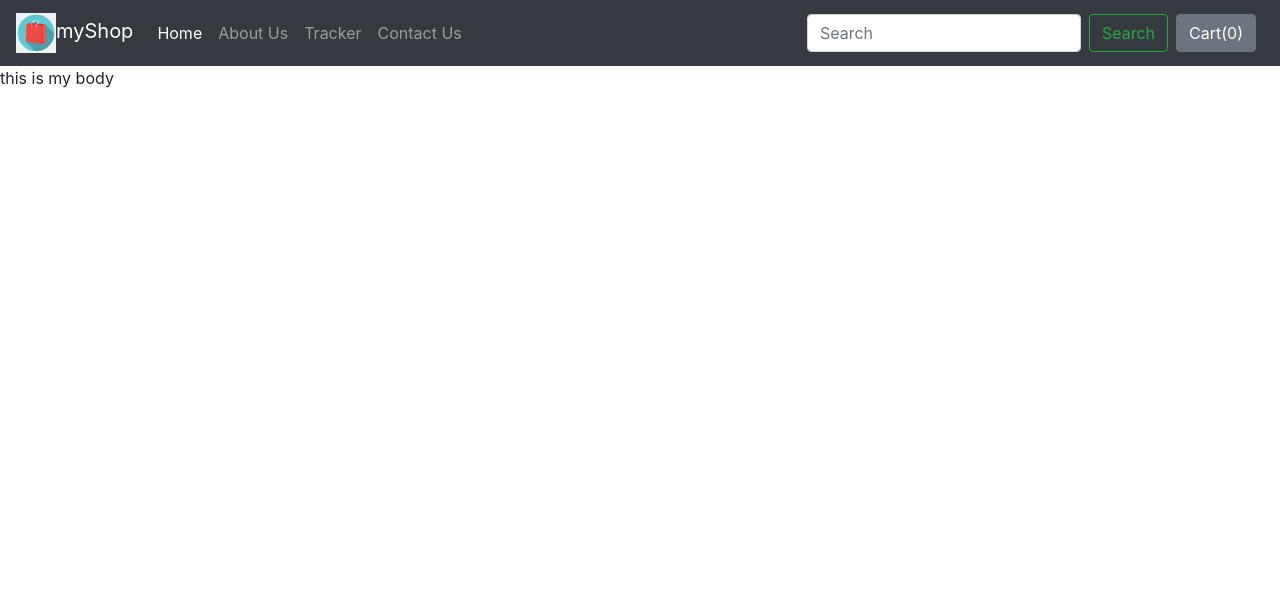
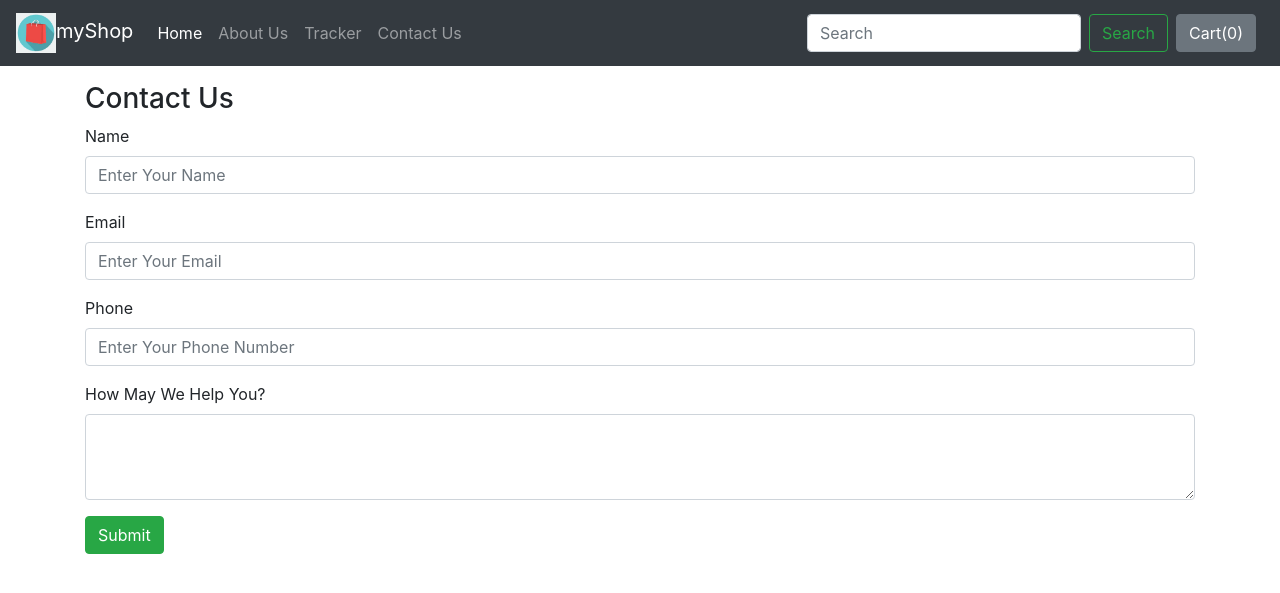
Before and after one commit to GK-SVG/myCart, a Django app: page /shop/contact/ in a window 1280 px wide. Shown: the top 593 px of the page. Run offline with Django 3.2, Linux system fonts and the light colour scheme; some libraries are stand-ins or nearby versions.

Commit message:
changes due to admin and models

```diff
--- a/shop/templates/shop/contact.html
+++ b/shop/templates/shop/contact.html
@@ -1,3 +1,28 @@
 {% extends 'shop/basic.html' %}
 {% block title %}Contact {% endblock %}
-{% block body %}this is my body{% endblock %}
+{% block body %}
+<div class="container my-3">
+    <h3>Contact Us</h3>
+    <form action="/shop/contact/" method="post">{% csrf_token %}
+  <div class="form-group">
+    <label for="name">Name</label>
+    <input type="text" class="form-control" id="name" name='name' placeholder="Enter Your Name">
+  </div>
+  <div class="form-group">
+    <label for="name">Email</label>
+    <input type="email" class="form-control" id="email" name='email' placeholder="Enter Your Email">
+  </div>
+
+    <div class="form-group">
+    <label for="name">Phone</label>
+    <input type="tel" class="form-control" id="phone" name='phone' placeholder="Enter Your Phone Number">
+  </div>
+ <div class="form-group">
+    <label for="desc">How May We Help You?</label>
+    <textarea class="form-control" id="desc" name='desc' rows="3"></textarea>
+  </div>
+        <button type="submit" class="btn btn-success">Submit</button>
+</form>
+</div>
+
+{% endblock %}
```
Also changed, not shown: db.sqlite3, shop/migrations/0005_contact.py (added), shop/migrations/0006_orders.py (added), shop/static/shop/test.jpg (deleted).
